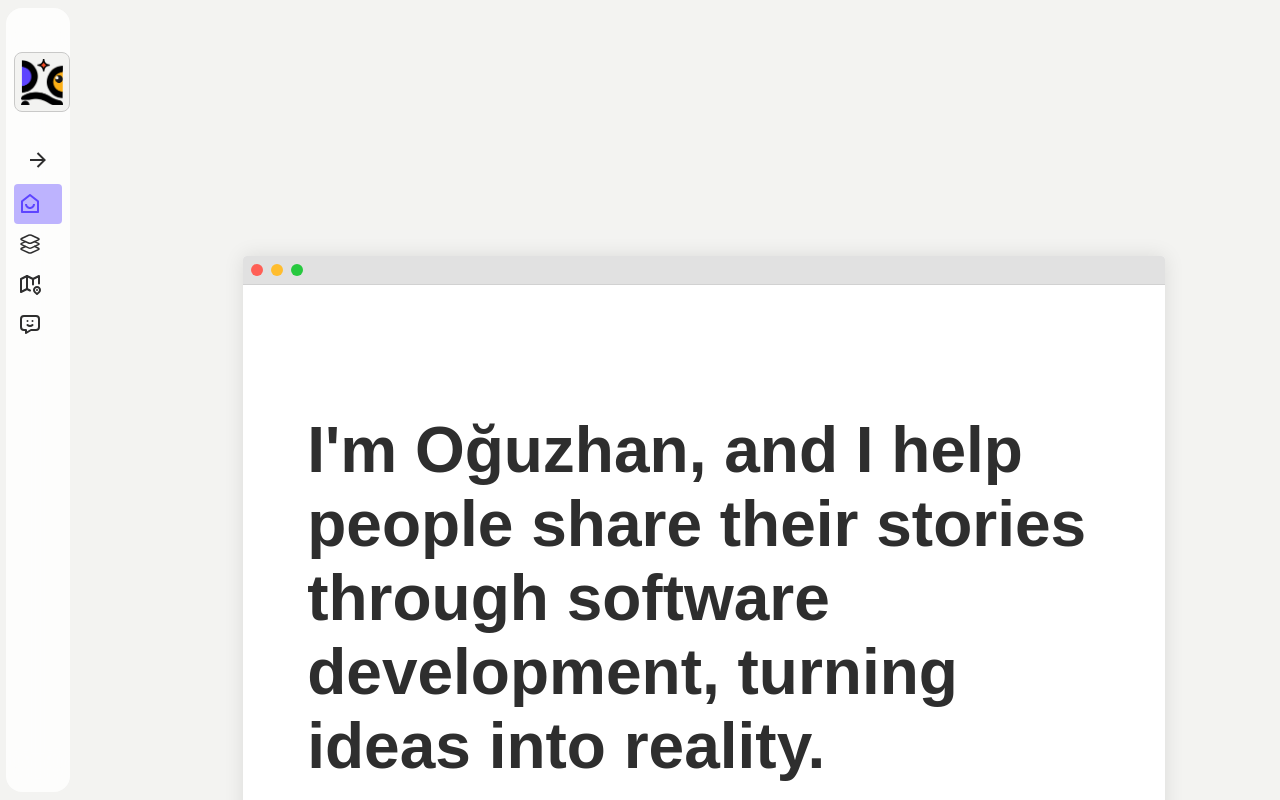
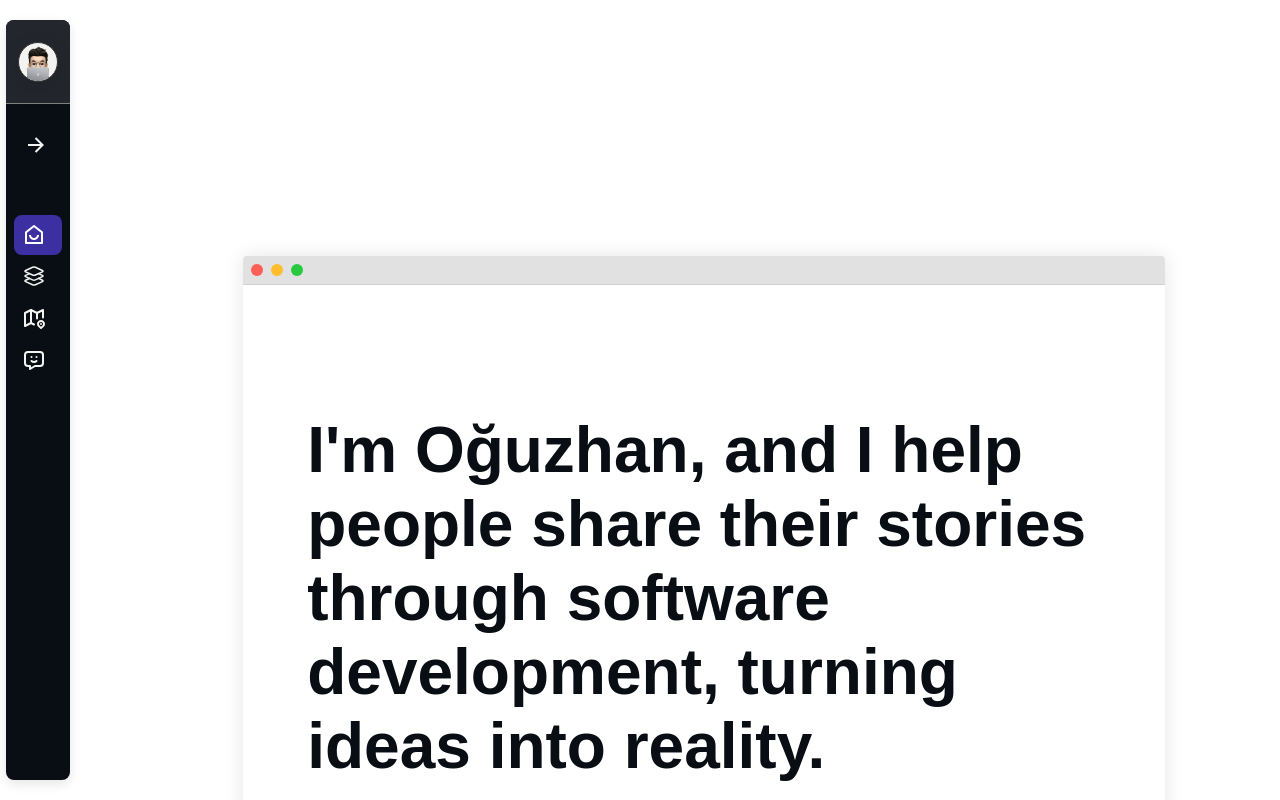
Before and after one commit to oguzhanozenc/oguzhanozenc.me, a React (Vite) app: page / in a window 1280 px wide. Shown: the top 800 px of the page. Built offline with nearby package versions, Linux system fonts and the light colour scheme; a web font is replaced by a local one.

Commit message:
updated navbar

```diff
--- a/src/components/Navbar.jsx
+++ b/src/components/Navbar.jsx
@@ -3,20 +3,18 @@ import { Link, useLocation, useNavigate } from "react-router-dom";
 import "../css/Navbar.css";
 import { RiHomeSmile2Line } from "react-icons/ri";
 import { IoLayersOutline } from "react-icons/io5";
-import { TbMap2 } from "react-icons/tb";
-import { TbMessageChatbot } from "react-icons/tb";
+import { TbMap2, TbMessageChatbot } from "react-icons/tb";
 import { RiArrowRightLine } from "react-icons/ri";
 
-export default function Navbar() {
+const Navbar = () => {
   const location = useLocation();
   const navigate = useNavigate();
-  const isHomePage = location.pathname === "/";
+  const isHomePage = location.pathname === "/" && location.hash === "";
 
   const [isOpen, setIsOpen] = useState(false);
   const [hoveredIcon, setHoveredIcon] = useState(null);
 
-  const handleNavClick = (hash, e) => {
-    e.preventDefault();
+  const handleNavClick = (hash) => {
     if (!isHomePage) {
       navigate(`/#${hash}`);
     } else {
@@ -25,138 +23,80 @@ export default function Navbar() {
         element.scrollIntoView({ behavior: "smooth" });
       }
     }
-    setIsOpen(false);
   };
 
   const handleToggle = () => {
     setIsOpen(!isOpen);
   };
 
+  const renderNavLink = (to, icon, text) => {
+    const isActive = location.pathname === to || (isHomePage && to === "/");
+    const isHovered = hoveredIcon === to.replace("/", "");
+    const linkText = isOpen && <span className="nav-text">{text}</span>;
+
+    return (
+      <div
+        key={to}
+        className={`nav-link ${isActive ? "active" : ""}`}
+        onMouseEnter={() => setHoveredIcon(to.replace("/", ""))}
+        onMouseLeave={() => setHoveredIcon(null)}
+      >
+        {isHomePage ? (
+          <a
+            href={to === "/" ? "#home" : to}
+            className="nav-link"
+            onClick={(e) => handleNavClick(to, e)}
+          >
+            {icon}
+            {isOpen && <span className="nav-text">{text}</span>}
+          </a>
+        ) : (
+          <Link to={to} className="nav-link">
+            {icon}
+            {isOpen && <span className="nav-text">{text}</span>}
+          </Link>
+        )}
+        {!isOpen && <span className="hovered-text">{text}</span>}
+      </div>
+    );
+  };
+
   return (
     <nav className="navbar">
       <div className={`navbarmenu ${isOpen ? "open" : ""}`}>
         <div className="navbarlogo">
-          {isHomePage ? (
-            <a
-              href="#home"
-              className="nav-link"
-              onClick={(e) => handleNavClick("home", e)}
-            >
-              <img src="./logo.png" alt="" />
-            </a>
-          ) : (
-            <Link to="/" className="nav-link">
-              <img src="./logo.png" alt="" />
-            </Link>
-          )}
+          <Link to="/" className="nav-link">
+            <img src="./me2.png" alt="" />{" "}
+            {isOpen && (
+              <div className="title-container">
+                <p>Oğuzhan Özenç</p>
+                <small>Front-end Developer</small>
+              </div>
+            )}
+          </Link>
         </div>
         <div>
           <button className="navbarbtn" onClick={handleToggle}>
             <RiArrowRightLine />
           </button>
         </div>
-        <div
-          className={`nav-link ${location.pathname === "/" ? "active" : ""}`}
-          onMouseEnter={() => setHoveredIcon("home")}
-          onMouseLeave={() => setHoveredIcon(null)}
-        >
-          {isHomePage ? (
-            <a
-              href="#home"
-              className="nav-link"
-              onClick={(e) => handleNavClick("home", e)}
-            >
-              <RiHomeSmile2Line />
-              {hoveredIcon === "home" && !isOpen && (
-                <span className="nav-text">Home</span>
-              )}
-            </a>
-          ) : (
-            <Link to="/" className="nav-link">
-              <RiHomeSmile2Line />
-              {hoveredIcon === "home" && !isOpen && (
-                <span className="nav-text">Home</span>
-              )}
-            </Link>
-          )}
-        </div>
-        <div
-          className={`nav-link ${
-            location.pathname === "/journey" ? "active" : ""
-          }`}
-          onMouseEnter={() => setHoveredIcon("projects")}
-          onMouseLeave={() => setHoveredIcon(null)}
-        >
-          <a
-            href="#recentprojects"
-            className="nav-link"
-            onClick={(e) => handleNavClick("recentprojects", e)}
-          >
-            {isOpen ? (
-              <>
-                <IoLayersOutline /> Projects
-              </>
-            ) : (
-              <>
-                <IoLayersOutline />
-                {hoveredIcon === "projects" && !isOpen && (
-                  <span className="nav-text">Projects</span>
-                )}
-              </>
-            )}
-          </a>
-        </div>
-        <div
-          className={`nav-link ${
-            location.pathname === "/journey" ? "active" : ""
-          }`}
-          onMouseEnter={() => setHoveredIcon("journey")}
-          onMouseLeave={() => setHoveredIcon(null)}
-        >
-          <Link to="/journey" className="nav-link">
-            {isOpen ? (
-              <>
-                <TbMap2 />
-                Journey
-              </>
-            ) : (
-              <>
-                <TbMap2 />
-                {hoveredIcon === "journey" && !isOpen && (
-                  <span className="nav-text">Journey</span>
-                )}
-              </>
-            )}
-          </Link>
-        </div>
-        <div
-          className={`nav-link ${
-            location.pathname === "/journey" ? "active" : ""
-          }`}
-          onMouseEnter={() => setHoveredIcon("contact")}
-          onMouseLeave={() => setHoveredIcon(null)}
-        >
-          <a
-            href="#contact"
-            className="nav-link"
-            onClick={(e) => handleNavClick("contact", e)}
-          >
-            {isOpen ? (
-              <>
-                <TbMessageChatbot />
-                Contact
-              </>
-            ) : (
-              <>
-                <TbMessageChatbot />
-                {hoveredIcon === "contact" && !isOpen && (
-                  <span className="nav-text">Contact</span>
-                )}
-              </>
-            )}
-          </a>
+        <div className="navbarmenu-links">
+          <div className="home-icon">
+            {renderNavLink("/", <RiHomeSmile2Line />, "Home")}
+          </div>
+          {[
+            {
+              to: "/#recentprojects",
+              icon: <IoLayersOutline />,
+              text: "Projects",
+            },
+            { to: "/journey", icon: <TbMap2 />, text: "Journey" },
+            { to: "/#contact", icon: <TbMessageChatbot />, text: "Contact" },
+          ].map(({ to, icon, text }) => renderNavLink(to, icon, text))}
         </div>
       </div>
     </nav>
   );
-}
+};
+
+export default Navbar;
--- a/src/css/App.css
+++ b/src/css/App.css
@@ -31,9 +31,9 @@ body {
   overflow-x: hidden;
   margin: 0;
   width: 100%;
-  background-color: #f3f3f1;
+  background-color: #fff;
   background-repeat: no-repeat;
-  color: #2e2e2e;
+  color: #090e14;
   background-size: cover;
 }
 
--- a/src/css/Navbar.css
+++ b/src/css/Navbar.css
@@ -1,5 +1,5 @@
 .navbar {
-  height: 98%;
+  height: 95%;
   width: fit-content;
   margin: 0;
   display: flex;
@@ -8,16 +8,22 @@
   align-items: center;
   padding: 0.5rem;
   position: fixed;
-  top: 1%;
+  top: 50%;
   left: 0.5%;
-  right: 0;
+  transform: translateY(-50%);
   z-index: 100;
   transition: background-color 0.3s ease, width 0.3s ease;
+  transition: all 0.3s ease;
   font-size: 1rem;
-  background: rgb(255, 255, 255, 0.8);
-  -webkit-backdrop-filter: blur(20px);
+  background: #090e14;
+  color: #f3f3f1;
+  box-shadow: 0 4px 12px rgba(0, 0, 0, 0.1);
   backdrop-filter: blur(20px);
-  border-radius: 1rem;
+  border-radius: 0.5rem;
+}
+
+.navbar:hover {
+  box-shadow: 0 8px 24px rgba(0, 0, 0, 0.2);
 }
 
 .navbarmenu {
@@ -34,19 +40,43 @@
 }
 
 .navbarlogo {
-  width: 3.5rem;
-  height: 3.5rem;
-  margin: 2rem auto;
+  display: flex;
+  justify-content: center;
+  align-items: stretch;
+  padding: -0.5rem;
+  margin: -0.5rem;
+  background-color: #23262d;
+  border-radius: 0.5rem 0.5rem 0 0;
+  border-bottom: 1px solid grey;
 }
 
 .navbarlogo img {
-  width: 100%;
-  height: auto;
-  padding: 0.35rem;
-  border-radius: 0.5rem;
-  object-fit: cover;
+  width: 2.5rem;
+  height: 2.5rem;
+  aspect-ratio: 1;
+  border-radius: 50%;
+  object-fit: contain;
+  margin: 1rem 0.5rem;
+  border: 0.5px solid #333;
   background-color: #f3f3f1;
-  border: 1px solid #c9c9c8;
+  box-shadow: 0 8px 24px rgba(0, 0, 0, 0.1);
+}
+
+.title-container {
+  display: flex;
+  flex-direction: column;
+  justify-content: flex-start;
+  align-items: flex-start;
+}
+
+.title-container p,
+.title-container small {
+  margin: 0;
+  padding: 0;
+}
+
+.navbarmenu-links {
+  margin-top: 2rem;
 }
 
 .navbar svg {
@@ -56,53 +86,54 @@
 
 .navbar a {
   display: flex;
-  justify-content: flex-start;
+  justify-content: space-between;
   align-items: center;
-  padding: 0.25rem 0;
-  width: 100%;
-  position: relative; /* Ensure relative positioning for child elements */
+  padding: 0.25rem;
+  position: relative;
+  margin: 0.1rem 0;
+  text-decoration: none;
+  color: inherit;
 }
 
 .navbar a:hover,
 .navbarbtn:hover {
-  background: rgb(94, 69, 255, 0.4);
-  border-radius: 0.25rem;
+  background: rgba(94, 69, 255, 0.6);
+  border-radius: 0.5rem;
+  color: #fff;
 }
 
 .navbarbtn {
-  display: flex;
-  justify-content: center;
-  align-items: center;
   border: none;
   background: none;
-  margin: 0;
-  padding: 0.25rem;
-  margin: 0.25rem;
+  margin: 2rem 0 1rem 0;
 }
 
-.nav-link {
-  display: flex;
-  align-items: center;
-}
-
-.nav-text {
-  margin-left: 0.5rem;
+.hovered-text {
+  position: absolute;
+  top: 50%;
+  left: calc(65% + 0.25rem);
+  transform: translateY(-100%);
   font-size: 0.75rem;
   transition: opacity 0.3s;
   opacity: 0;
   white-space: nowrap;
-  background: #333;
+  background: #5e45ff;
   color: #fff;
   padding: 0.25rem 0.5rem;
   border-radius: 0.5rem;
+  margin: 0;
 }
 
-.nav-link:hover .nav-text {
+.nav-link:hover .hovered-text {
+  opacity: 1;
+}
+
+.nav-link:not(.active):hover .hovered-text {
   opacity: 1;
 }
 
 .nav-link.active {
-  color: #5e45ff;
-  background: rgb(94, 69, 255, 0.4);
-  border-radius: 0.25rem;
+  color: #fff;
+  background: rgba(94, 69, 255, 0.6);
+  border-radius: 0.5rem;
 }
--- a/src/css/RecentProjects.css
+++ b/src/css/RecentProjects.css
@@ -45,7 +45,7 @@
   text-align: center;
   border-radius: 0.5rem;
   box-shadow: 0 4px 8px rgba(0, 0, 0, 0.1);
-  background: hsl(230, 29%, 6%);
+  background: #090e14;
   color: lch(58.2 7.7 259);
   background-size: cover;
   transition: all 0.3s ease;
```
Also changed, not shown: public/logo.png.
